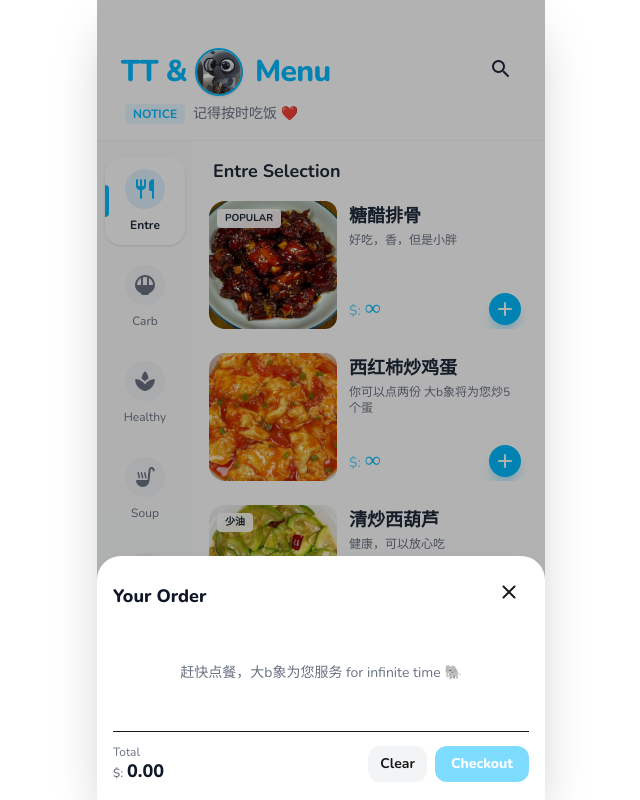
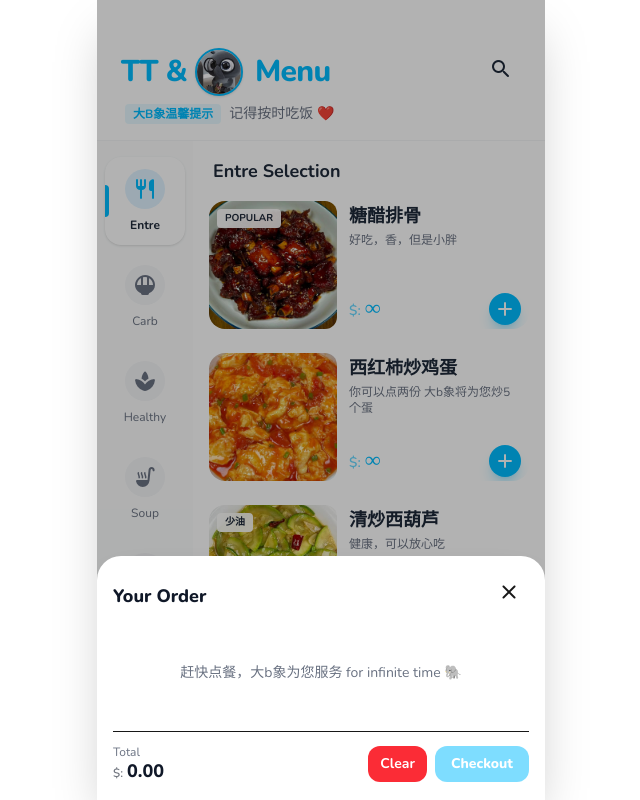
Before and after one commit to Chidunxiang/TT_menu, a Next.js app: page / in a window 1280 px wide. Both pictures are taken after a click on the button "shopping_bag". Shown: the whole page, without its empty margins (319-959 px from the left). Built offline with nearby package versions, Linux system fonts and the light colour scheme.

Commit message:
Update menu, cart drawer, checkout email

```diff
--- a/app/page.tsx
+++ b/app/page.tsx
@@ -90,7 +90,7 @@ async function checkout() {
     return;
   }
 
-  alert("Order sent ✅");
+  alert("大b象:稍等奥老婆，别急，马上就好!🌹");
   clearCart();
   setCartOpen(false);
 }
@@ -122,7 +122,7 @@ async function checkout() {
 
           <div className="flex items-center space-x-2 text-sm text-gray-500 font-medium pl-1">
             <span className="bg-sky-400/10 text-sky-400 px-2 py-0.5 rounded text-xs font-bold">
-              NOTICE
+              大B象温馨提示
             </span>
             <span>记得按时吃饭 ❤️</span>
           </div>
@@ -327,7 +327,7 @@ async function checkout() {
                 <div className="flex gap-2">
                   <button
                     onClick={clearCart}
-                    className="px-3 py-2 rounded-xl bg-gray-100 hover:bg-gray-200 text-sm font-bold"
+                    className="px-3 py-2 rounded-xl bg-red-500 hover:bg-red-600 text-white text-sm font-bold transition-colors"
                   >
                     Clear
                   </button>
```
